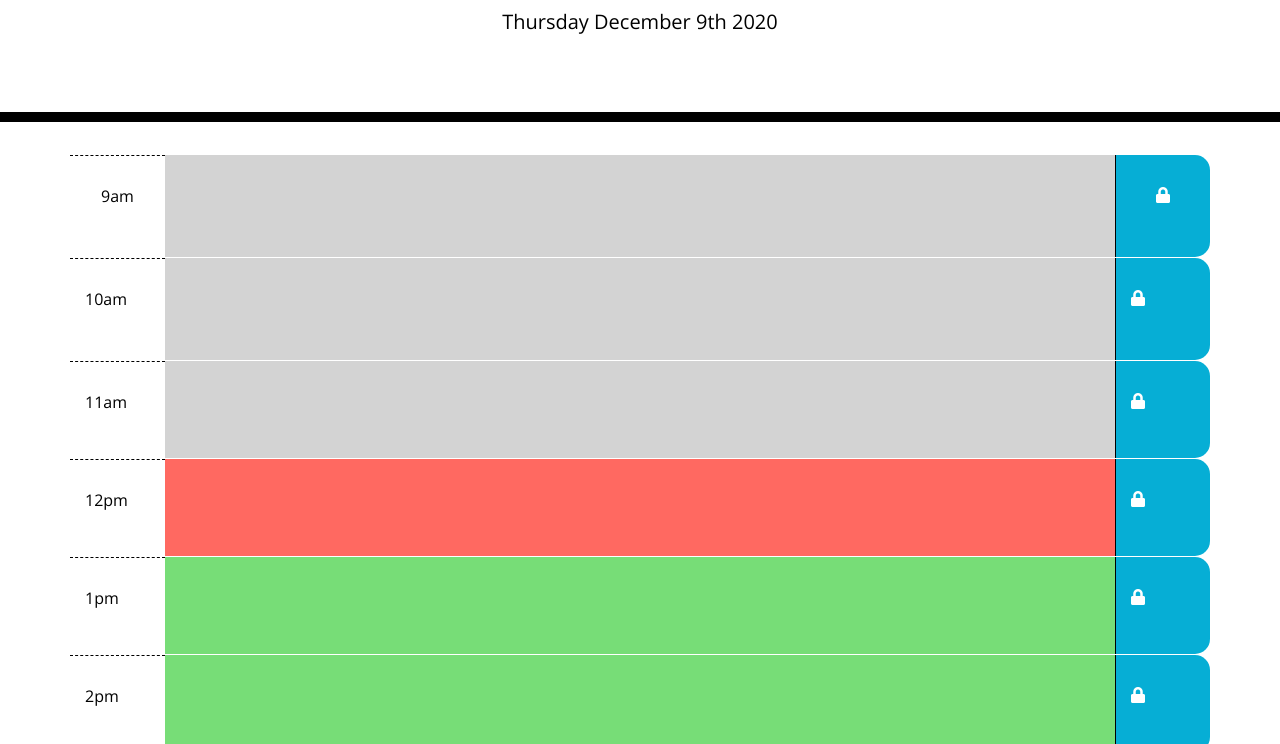
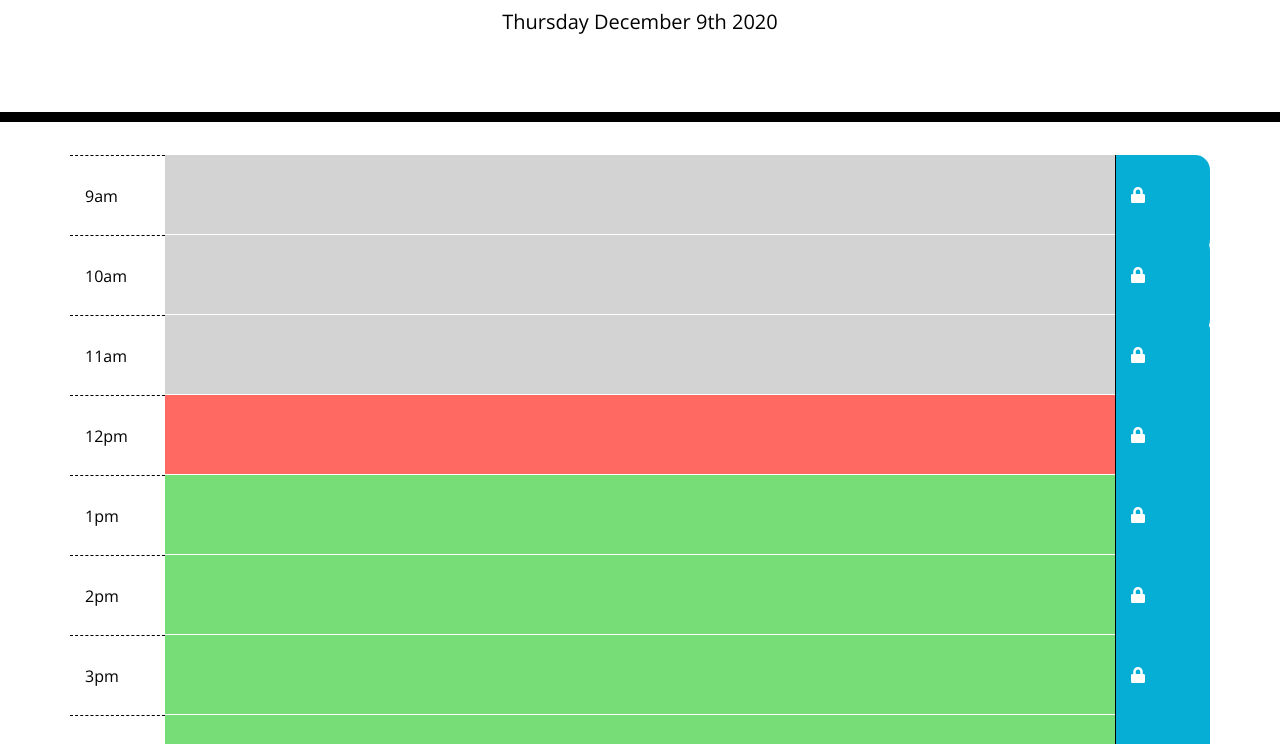
Before and after one commit to cmadegoke/WorkDay_Scheduler, a plain HTML site: page index.html in a window 1280 px wide. Shown: the part 182-926 px from the top of the page. Drawn offline with nearby package versions, Linux system fonts and the light colour scheme.

Commit message:
textarea

```diff
--- a/index.html
+++ b/index.html
@@ -22,7 +22,7 @@
     <!-- Timeblocks go here -->
     <div class="container">
         <div class="past">
-            <div class="row time-block">
+            <div class="row">
                 <div class="col-1 hour">
                     <p>9am</p>
                 </div>
@@ -52,6 +52,7 @@
                     <p>11am</p>
                 </div>
                 <div class="col-10">
+                    <textarea class="textarea" id="11am"></textarea>
                     <!-- <textarea class="form-control" id="11am"></textarea> -->
                 </div>
                 <div class="col-1 saveBtn">
@@ -65,6 +66,7 @@
                     <p>12pm</p>
                 </div>
                 <div class="col-10">
+                    <textarea class="textarea" id="12pm"></textarea>
                     <!-- <textarea class="form-control" id="12pm"></textarea> -->
                 </div>
                 <div class="col-1 saveBtn">
@@ -78,6 +80,7 @@
                     <p>1pm</p>
                 </div>
                 <div class="col-10">
+                    <textarea class="textarea" id="1pm"></textarea>
                     <!-- <textarea class="form-control" id="1pm"></textarea> -->
                 </div>
                 <div class="col-1 saveBtn">
@@ -89,7 +92,7 @@
                     <p>2pm</p>
                 </div>
                 <div class="col-10">
-                    <!-- <input type="time-block" name="time-block" id="2pm"> -->
+                    <textarea class="textarea" id="2pm"></textarea>
 
                     <!-- <textarea class="form-control" id="2pm"></textarea> -->
                 </div>
@@ -102,6 +105,7 @@
                     <p>3pm</p>
                 </div>
                 <div class="col-10">
+                    <textarea class="textarea" id="3pm"></textarea>
                     <!-- <textarea class="form-control" id="3pm"></textarea> -->
                 </div>
                 <div class="col-1 saveBtn">
@@ -113,6 +117,7 @@
                     <p>4pm</p>
                 </div>
                 <div class="col-10">
+                    <textarea class="textarea" id="4pm"></textarea>
                     <!-- <textarea class="form-control" id="4pm"></textarea> -->
                 </div>
                 <div class="col-1 saveBtn">
@@ -124,6 +129,7 @@
                     <p>5pm</p>
                 </div>
                 <div class="col-10" id="5pm">
+                    <textarea class="textarea" id="5pm"></textarea>
                     <!-- <textarea class="form-control" id="5pm"></textarea> -->
                 </div>
                 <div class="col-1 saveBtn">
--- a/style.css
+++ b/style.css
@@ -6,14 +6,12 @@ body {
 
   .textarea{
     background: transparent;
+    width: 100%;
     border: none;
     resize: none;
     color: #000000;
-    width: 100%;
-    height: 100%;
     /* border-left: 1px solid black; */
-    padding: 18px;
-    max-width: fit-content;
+    padding: 9px;
   }
 
   .jumbotron {
@@ -35,7 +33,7 @@ body {
 
   .row {
     white-space: pre-wrap;
-    /* height: 80px; */
+     height: 80px;
     border-top: 1px solid white;
   }
 
--- a/style.js
+++ b/style.js
@@ -21,8 +21,6 @@ saveBtn.forEach(button => {
     });
 })
 
-
-
 document.getElementById("9am").value = localStorage.getItem("9am");
 document.getElementById("10am").value = localStorage.getItem("10am");
 document.getElementById("11am").value = localStorage.getItem("11am");
```
